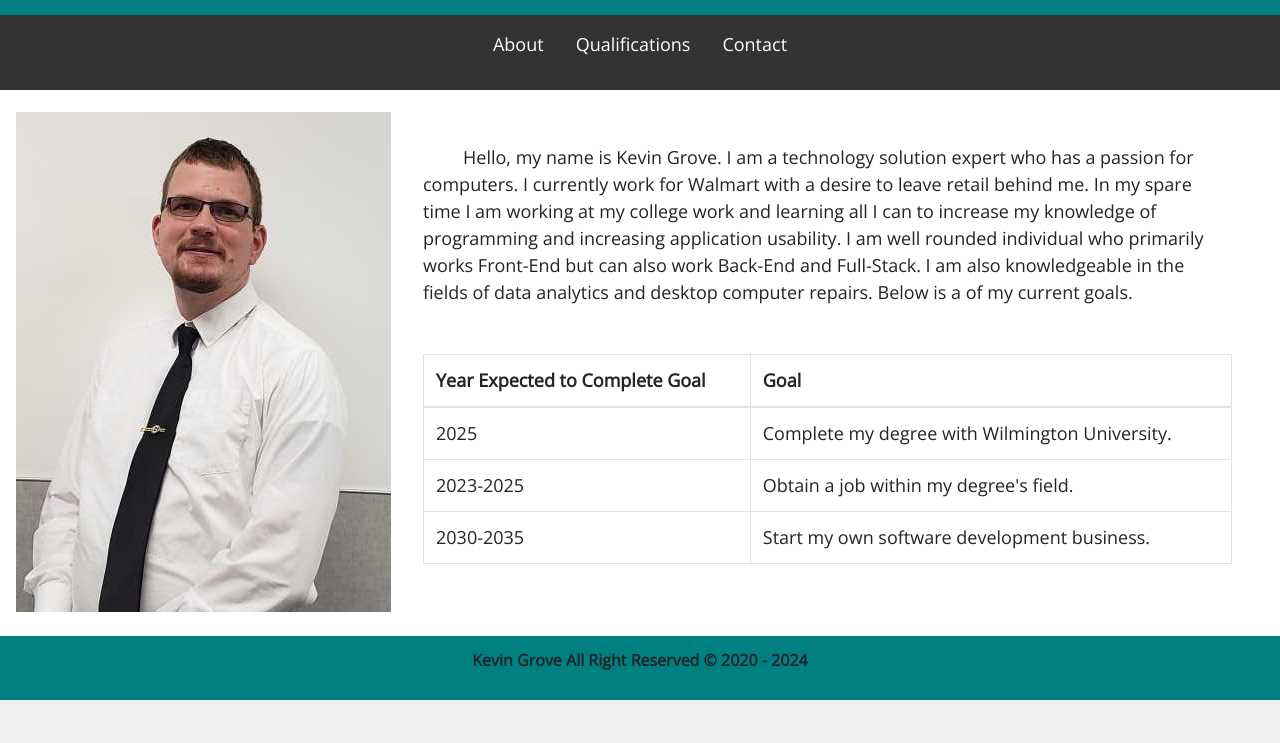
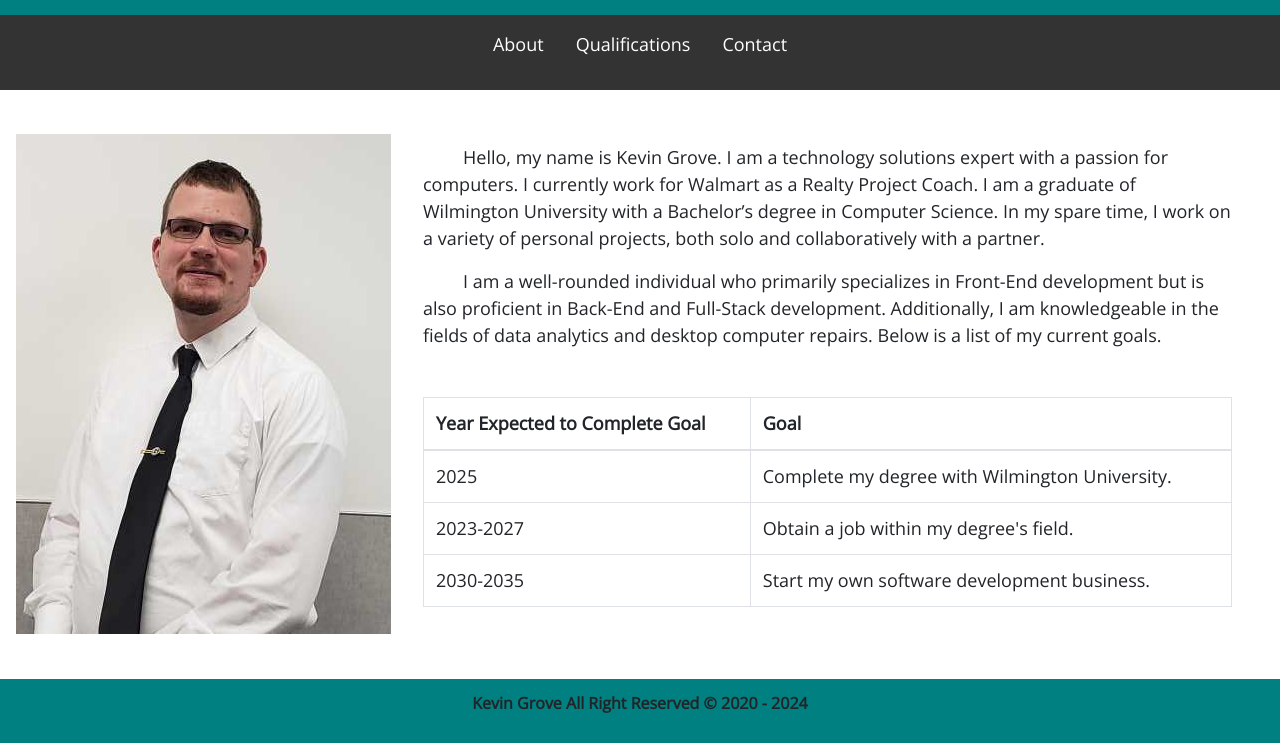
Before and after one commit to kgrove002/kgrove002.github.io, a plain HTML site: page index.html in a window 1280 px wide. Shown: the part 193-936 px from the top of the page. Before the commit the page ends 893 px from the top, so only its background shows below. Drawn offline with nearby package versions, Linux system fonts and the light colour scheme.

Commit message:
About update
Update about section to reflect life changes.

```diff
--- a/index.html
+++ b/index.html
@@ -37,7 +37,11 @@
               </div>
               <div class="intro">
                 <p>
-                  Hello, my name is Kevin Grove. I am a technology solution expert who has a passion for computers. I currently work for Walmart with a desire to leave retail behind me. In my spare time I am working at my college work and learning all I can to increase my knowledge of programming and increasing application usability. I am well rounded individual who primarily works Front-End but can also work Back-End and Full-Stack. I am also knowledgeable in the fields of data analytics and desktop computer repairs. Below is a of my current goals.
+                  Hello, my name is Kevin Grove. I am a technology solutions expert with a passion for computers. I currently work for Walmart as a Realty Project Coach. I am a graduate of Wilmington University with a Bachelor’s degree in Computer Science. In my spare time, I work on a variety of personal projects, both solo and collaboratively with a partner.
+                </p>
+
+                <p>
+                  I am a well-rounded individual who primarily specializes in Front-End development but is also proficient in Back-End and Full-Stack development. Additionally, I am knowledgeable in the fields of data analytics and desktop computer repairs. Below is a list of my current goals.
                 </p>
 
                 <table class="table table-bordered">
@@ -53,7 +57,7 @@
                       <td>Complete my degree with Wilmington University. </td>
                     </tr>
                     <tr>
-                      <td>2023-2025</td>
+                      <td>2023-2027</td>
                       <td>Obtain a job within my degree's field. </td>
                     </tr>
                     <tr>
```
